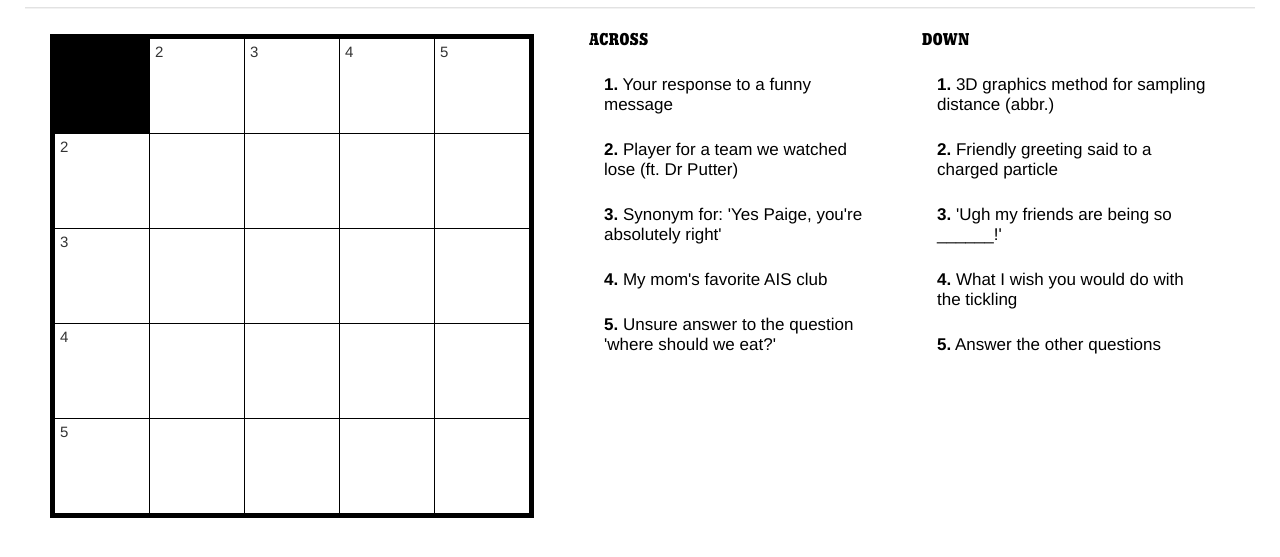
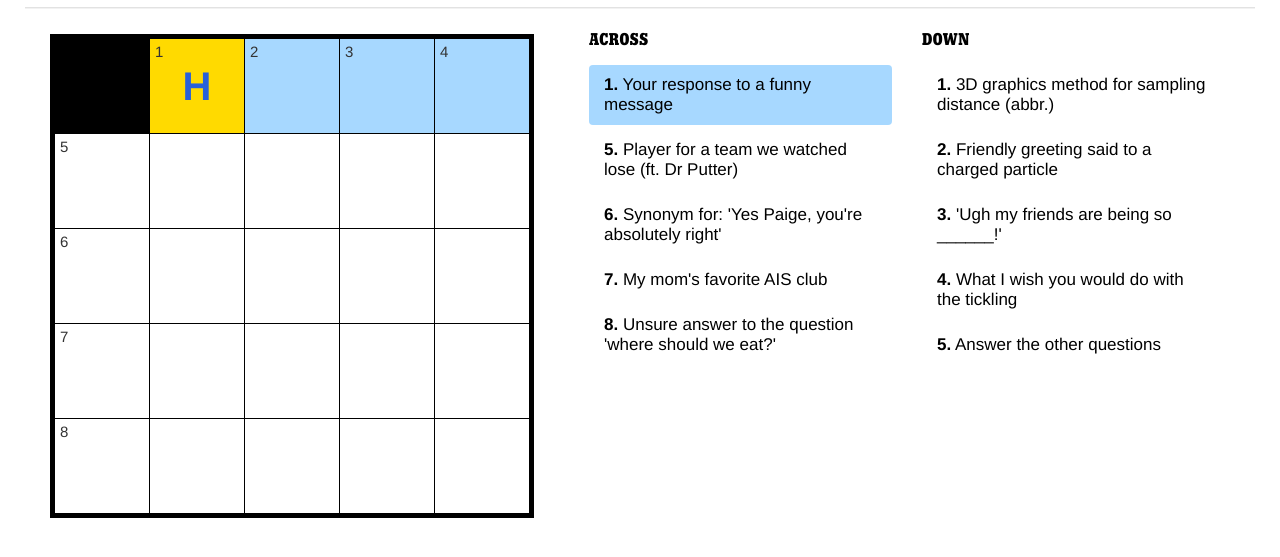
Before and after one commit to Shynee1/CustomMiniCrossword, a plain HTML site: page index.html in a window 1280 px wide. Both pictures are taken after a click on the button "Reveal". Shown: the part 241-798 px from the top of the page. Drawn offline with Linux system fonts and the light colour scheme.

Commit message:
Add check, reveal, clear

```diff
--- a/puzzle.json
+++ b/puzzle.json
@@ -13,17 +13,17 @@
       {"black": false}, {"black": false}, {"black": false}, {"black": false}, {"black": false}
     ],
     "across": [
-      {"num": 1, "row": 0, "col": 0, "clue": "Your response to a funny message", "answer": "HELP"},
-      {"num": 2, "row": 1, "col": 0, "clue": "Player for a team we watched lose (ft. Dr Putter)", "answer": "SIXER"},
-      {"num": 3, "row": 2, "col": 0, "clue": "Synonym for: 'Yes Paige, you're absolutely right'", "answer": "DITTO"},
-      {"num": 4, "row": 3, "col": 0, "clue": "My mom's favorite AIS club", "answer": "FORUM"},
-      {"num": 5, "row": 4, "col": 0, "clue": "Unsure answer to the question 'where should we eat?'", "answer": "SNAP?"}
+      {"clue": "Your response to a funny message", "answer": "HELP"},
+      {"clue": "Player for a team we watched lose (ft. Dr Putter)", "answer": "SIXER"},
+      {"clue": "Synonym for: 'Yes Paige, you're absolutely right'", "answer": "DITTO"},
+      {"clue": "My mom's favorite AIS club", "answer": "FORUM"},
+      {"clue": "Unsure answer to the question 'where should we eat?'", "answer": "SNAP?"}
     ],
     "down": [
-      {"num": 1, "row": 0, "col": 0, "clue": "3D graphics method for sampling distance (abbr.)", "answer": "SDFS"},
-      {"num": 2, "row": 0, "col": 1, "clue": "Friendly greeting said to a charged particle", "answer": "HIION"},
-      {"num": 3, "row": 0, "col": 2, "clue": "'Ugh my friends are being so ______!'", "answer": "EXTRA"},
-      {"num": 4, "row": 0, "col": 3, "clue": "What I wish you would do with the tickling", "answer": "LETUP"},
-      {"num": 5, "row": 0, "col": 4, "clue": "Answer the other questions", "answer": "PROM?"}
+      {"clue": "3D graphics method for sampling distance (abbr.)", "answer": "SDFS"},
+      {"clue": "Friendly greeting said to a charged particle", "answer": "HIION"},
+      {"clue": "'Ugh my friends are being so ______!'", "answer": "EXTRA"},
+      {"clue": "What I wish you would do with the tickling", "answer": "LETUP"},
+      {"clue": "Answer the other questions", "answer": "PROM?"}
     ]
   }
--- a/script.js
+++ b/script.js
@@ -1,6 +1,7 @@
 let puzzle, activeDir = 'across', activeIdx = null, timerSecs = 0;
 let timerInterval;
 let puzzleCompleted = false;
+let answerGrid = [];
 const dateOptions = {
     weekday: 'long',
     year: 'numeric',
@@ -12,7 +13,9 @@ window.onload = async () => {
   try {
     puzzle = await (await fetch('puzzle.json')).json();
     console.log(puzzle);
-    buildGrid();
+
+    buildAnswerGrid();
+    buildPuzzleGrid();
     buildClues();
     startTimer();
 
@@ -38,9 +41,9 @@ window.onload = async () => {
     document.getElementById('creator').textContent = authorString;
 
     document.getElementById('rebus').addEventListener('click', () => console.log('Rebus clicked'));
-    document.getElementById('clear').addEventListener('click', () => console.log('Clear clicked'));
-    document.getElementById('reveal').addEventListener('click', () => console.log('Reveal clicked'));
-    document.getElementById('check').addEventListener('click', () => console.log('Check clicked'));
+    document.getElementById('clear').addEventListener('click', clearPuzzle);
+    document.getElementById('reveal').addEventListener('click', revealSquare);
+    document.getElementById('check').addEventListener('click', checkSquare);
     document.getElementById('pause').addEventListener('click', handlePause);
 
     document.addEventListener('keydown', handleKeydown);
@@ -49,13 +52,119 @@ window.onload = async () => {
   }
 };
 
+function buildAnswerGrid() {
+  answerGrid = Array(puzzle.rows).fill().map(() => Array(puzzle.cols).fill(''));
+
+  for (let row = 0; row < puzzle.rows; row++){
+    let rowStringIdx = 0;
+    for (let col = 0; col < puzzle.cols; col++) {
+
+      if (isBlackCell(row, col)) continue;
+
+      const entry = puzzle.across[row];
+
+      if (rowStringIdx >= entry.answer.length) continue;
+
+      answerGrid[row][col] = entry.answer.charAt(rowStringIdx);
+      rowStringIdx++;
+    }
+  }
+}
+
+function findPositionForClue(direction, index) {
+  const clue = puzzle[direction][index];
+  const clueNum = getClueNumberFromIndex(direction, index);
+
+  for (let r = 0; r < puzzle.rows; r++) {
+    for (let c = 0; c < puzzle.cols; c++) {
+      const num = getClueNumber(r, c);
+      if (num === clueNum) {
+        return { row: r, col: c };
+      }
+    }
+  }
+
+  return { row: 0, col: 0 };
+}
+
+function getClueNumberFromIndex(direction, index) {
+  let acrossCount = 0;
+  let downCount = 0;
+  let clueNumbers = [];
+
+  for (let r = 0; r < puzzle.rows; r++) {
+    for (let c = 0; c < puzzle.cols; c++) {
+      if (isBlackCell(r, c)) continue;
+
+      const startAcross = c === 0 || isBlackCell(r, c-1);
+      const startDown = r === 0 || isBlackCell(r-1, c);
+
+      if (startAcross || startDown) {
+        const clueNumber = clueNumbers.length + 1;
+        clueNumbers.push(clueNumber);
+
+        if (startAcross) acrossCount++;
+        if (startDown) downCount++;
+
+        if (direction === 'across' && startAcross && acrossCount === index + 1) {
+          return clueNumber;
+        }
+
+        if (direction === 'down' && startDown && downCount === index + 1) {
+          return clueNumber;
+        }
+      }
+    }
+  }
+
+  return null;
+}
+
+function clearPuzzle(e) {
+  clearHighlighting();
+
+  document.querySelectorAll('input')
+    .forEach(c => c.value = "");
+}
+
+function checkSquare(e) {
+  const input = document.querySelector(`input[data-idx='${activeIdx}']`);
+  const {r, c} = idxToRC(activeIdx);
+  const expected = answerGrid[r][c];
+
+  if (input.value && input.value === expected)
+    input.classList.add('correct');
+  else
+    input.classList.add('incorrect');
+}
+
+function revealSquare(e) {
+  const input = document.querySelector(`input[data-idx='${activeIdx}']`);
+  const {r, c} = idxToRC(activeIdx);
+  const answer = answerGrid[r][c];
+
+  if (input.classList.contains('incorrect'))
+      input.classList.remove('incorrect');
+
+  input.value = answer;
+  input.classList.add('correct');
+
+  setTimeout(checkPuzzleCompletion, 300);
+}
+
+function clearHighlighting(e) {
+  document.querySelectorAll('.cell.selected, .cell.active')
+    .forEach(c => c.classList.remove('selected','active'));
+
+  document.querySelectorAll('#across-list li, #down-list li')
+    .forEach(li => li.classList.remove('active', 'highlighted'));
+}
+
 function handlePause(e) {
-  // Toggle pause state
   if (!timerInterval) {
-    // Timer is already paused, resume it
+    // Restart timer
     startTimer();
 
-    // Remove the pause overlay if it exists
     const existingOverlay = document.querySelector('.pause-overlay');
     if (existingOverlay) {
       document.body.removeChild(existingOverlay);
@@ -94,11 +203,9 @@ function handlePause(e) {
   }
 }
 
-// Handle keyboard navigation
 function handleKeydown(e) {
     if (!activeIdx) return;
 
-    // Arrow keys for navigation
     if (e.key === 'ArrowRight') {
       e.preventDefault();
       moveInDirection(0, 1);
@@ -118,13 +225,14 @@ function handleKeydown(e) {
 }
 
 function moveToNextClue() {
-    // Find the current clue index
     let currentClueIndex = -1;
 
     // Find the active clue in the current direction
-    for (let i = 0; i < puzzle[activeDir].length; i++) {
-      const clue = puzzle[activeDir][i];
-      const clueIdx = clue.row * puzzle.cols + clue.col;
+    const entriesInCurrentDirection = puzzle[activeDir];
+
+    for (let i = 0; i < entriesInCurrentDirection.length; i++) {
+      const position = findPositionForClue(activeDir, i);
+      const clueIdx = position.row * puzzle.cols + position.col;
       const clueCells = getEntryCells(clueIdx);
 
       if (clueCells.includes(activeIdx)) {
@@ -135,9 +243,9 @@ function moveToNextClue() {
 
     if (currentClueIndex !== -1) {
       // Move to the next clue in the current direction
-      const nextClueIndex = (currentClueIndex + 1) % puzzle[activeDir].length;
-      const nextClue = puzzle[activeDir][nextClueIndex];
-      const nextClueIdx = nextClue.row * puzzle.cols + nextClue.col;
+      const nextClueIndex = (currentClueIndex + 1) % entriesInCurrentDirection.length;
+      const nextPosition = findPositionForClue(activeDir, nextClueIndex);
+      const nextClueIdx = nextPosition.row * puzzle.cols + nextPosition.col;
 
       // Highlight the new clue and focus on its first cell
       activeIdx = nextClueIdx;
@@ -162,19 +270,20 @@ function moveInDirection(dr, dc) {
   }
 }
 
-function buildGrid() {
+function buildPuzzleGrid() {
   const grid = document.getElementById('grid');
   grid.innerHTML = '';
   grid.style.gridTemplateColumns = `repeat(${puzzle.cols},1fr)`;
 
   for (let r = 0; r < puzzle.rows; r++) {
     for (let c = 0; c < puzzle.cols; c++) {
-      const idx = r * puzzle.cols + c;
+      const idx = rcToIdx(r, c);
       const cell = document.createElement('div');
       cell.className = 'cell';
-      if (puzzle.grid[idx].black) cell.classList.add('black');
-
-      if (!puzzle.grid[idx].black) {
+      if (puzzle.grid[idx].black){
+        cell.classList.add('black');
+      }
+      else {
         const num = getClueNumber(r, c);
         if (num) {
           const n = document.createElement('div');
@@ -186,14 +295,12 @@ function buildGrid() {
         inp.maxLength = 1;
         inp.dataset.idx = idx;
 
-        // Typing moves cursor - only when a character is entered
         inp.addEventListener('input', onInput);
 
         // Handle backspace properly
         inp.addEventListener('keydown', e => {
           if (e.key === 'Backspace') {
-            if (e.target.value) {
-              // If there's text, just clear the cell without moving
+            if (e.target.value && !e.target.classList.contains('correct')) {
               e.target.value = '';
               e.preventDefault();
             } else {
@@ -211,7 +318,6 @@ function buildGrid() {
           }
         });
 
-        // Click selects cell
         cell.addEventListener('click', () => onCellClick(idx));
         cell.appendChild(inp);
       }
@@ -221,8 +327,8 @@ function buildGrid() {
 
   // Initialize the first active cell
   if (puzzle.across.length > 0) {
-    const firstClue = puzzle.across[0];
-    const firstIdx = firstClue.row * puzzle.cols + firstClue.col;
+    const firstPosition = findPositionForClue('across', 0);
+    const firstIdx = firstPosition.row * puzzle.cols + firstPosition.col;
     setTimeout(() => {
       highlightFrom(firstIdx);
     }, 100);
@@ -232,6 +338,9 @@ function buildGrid() {
 function onInput(e) {
   // Only move forward if a character was actually entered
   if (e.target.value) {
+    if (e.target.classList.contains('incorrect'))
+      e.target.classList.remove('incorrect');
+
     e.target.value = e.target.value.toUpperCase();
     moveCursor(1);
 
@@ -244,16 +353,22 @@ function buildClues() {
   ['across','down'].forEach(dir => {
     const ul = document.getElementById(dir + '-list');
     ul.innerHTML = '';
-    puzzle[dir].forEach(cl => {
+
+    puzzle[dir].forEach((clue, index) => {
+      const position = findPositionForClue(dir, index);
+      const clueNum = getClueNumberFromIndex(dir, index);
+
       const li = document.createElement('li');
-      li.innerHTML = `<strong>${cl.num}.</strong> ${cl.clue}`;
+      li.innerHTML = `<strong>${clueNum}.</strong> ${clue.clue}`;
       li.dataset.dir = dir;
-      li.dataset.num = cl.num;
-      li.dataset.idx = cl.row * puzzle.cols + cl.col;
+      li.dataset.num = clueNum;
+      li.dataset.idx = position.row * puzzle.cols + position.col;
+
       li.addEventListener('click', () => {
         activeDir = dir;
-        highlightFrom(cl.row * puzzle.cols + cl.col);
+        highlightFrom(parseInt(li.dataset.idx));
       });
+
       ul.appendChild(li);
     });
   });
@@ -270,11 +385,9 @@ function onCellClick(idx) {
 
   highlightFrom(idx);
 
-  // Always focus on the clicked cell input field
   document.querySelector(`input[data-idx='${idx}']`).focus();
 }
 
-// Update the moveCursor function to respect the active direction
 function moveCursor(delta) {
   if (activeIdx === null) return;
   const cells = getEntryCells(activeIdx);
@@ -289,17 +402,10 @@ function moveCursor(delta) {
   } else if (delta > 0 && newPos >= cells.length) {
     moveToNextClue();
   }
-
 }
 
 function highlightFrom(idx) {
-  // Remove previous highlighting from cells
-  document.querySelectorAll('.cell.selected, .cell.active')
-    .forEach(c => c.classList.remove('selected','active'));
-
-  // Remove active classes from clues
-  document.querySelectorAll('#across-list li, #down-list li')
-    .forEach(li => li.classList.remove('active', 'highlighted'));
+  clearHighlighting();
 
   // Highlight the selected cell
   const selCell = document.querySelector(`input[data-idx='${idx}']`).parentElement;
@@ -316,29 +422,27 @@ function highlightFrom(idx) {
 
   activeIdx = idx;
 
-  // Find the current clue and highlight it
-  const { r, c } = idxToRC(idx);
+  // Find the clue that contains this cell
+  const entries = puzzle[activeDir];
 
-  // Highlight the active clue
-  let foundClue = false;
-
-  // First, find the specific clue that contains this cell
-  puzzle[activeDir].forEach(clue => {
-    let clueIdx = clue.row * puzzle.cols + clue.col;
-    let clueCells = getEntryCells(clueIdx);
+  for (let i = 0; i < entries.length; i++) {
+    const position = findPositionForClue(activeDir, i);
+    const clueIdx = position.row * puzzle.cols + position.col;
+    const clueCells = getEntryCells(clueIdx);
 
     if (clueCells.includes(idx)) {
       // This is our active clue
-      const clueElement = document.querySelector(`#${activeDir}-list li[data-num='${clue.num}']`);
+      const clueNum = getClueNumberFromIndex(activeDir, i);
+      const clueElement = document.querySelector(`#${activeDir}-list li[data-num='${clueNum}']`);
       if (clueElement) {
         clueElement.classList.add('active');
-        foundClue = true;
 
         // Scroll the clue into view if needed
         clueElement.scrollIntoView({ behavior: 'smooth', block: 'nearest' });
       }
+      break;
     }
-  });
+  }
 }
 
 function getEntryCells(startIdx) {
@@ -361,16 +465,33 @@ function getEntryCells(startIdx) {
 
 function isBlackCell(r, c) {
   if (r < 0 || c < 0 || r >= puzzle.rows || c >= puzzle.cols) return true;
-  const idx = r * puzzle.cols + c;
+  const idx = rcToIdx(r, c);
   return puzzle.grid[idx].black;
 }
 
+function getClueNumber(r, c) {
+  // We need to determine if this cell starts an across or down entry
+  if (isBlackCell(r, c)) return null;
 
-function getClueNumber(r,c) {
-  const a = puzzle.across.find(cl=>cl.row===r&&cl.col===c);
-  if (a) return a.num;
-  const d = puzzle.down.find(cl=>cl.row===r&&cl.col===c);
-  return d ? d.num : null;
+  const startAcross = c === 0 || isBlackCell(r, c-1);
+  const startDown = r === 0 || isBlackCell(r-1, c);
+
+  if (!startAcross && !startDown) return null;
+
+  // Count all the clue numbers up to this point
+  let clueNumber = 1;
+  for (let rr = 0; rr < puzzle.rows; rr++) {
+    for (let cc = 0; cc < puzzle.cols; cc++) {
+      if (rr === r && cc === c) return clueNumber;
+
+      if (!isBlackCell(rr, cc)) {
+        const sa = cc === 0 || isBlackCell(rr, cc-1);
+        const sd = rr === 0 || isBlackCell(rr-1, cc);
+        if (sa || sd) clueNumber++;
+      }
+    }
+  }
+  return null;
 }
 
 function startTimer() {
@@ -388,22 +509,16 @@ function startTimer() {
   if (puzzleCompleted) return false;
 
   for (let r = 0; r < puzzle.rows; r++) {
-      let wordIndex = 0;
     for (let c = 0; c < puzzle.cols; c++) {
-        const idx = r * puzzle.cols + c;
 
-        // Skip black cells
-        if (puzzle.grid[idx].black) continue;
+      if (isBlackCell(r, c)) continue;
 
-        // Get input element
-        const inputEl = document.querySelector(`input[data-idx='${idx}']`);
+      const idx = rcToIdx(r, c);
+      const input = document.querySelector(`input[data-idx='${idx}']`);
+      const expectedValue = answerGrid[r][c];
 
-        let expectedValue = puzzle.across[r].answer.charAt(wordIndex);
-        wordIndex++;
-
-        // Check if input exists and has a value
-        if (!inputEl || !inputEl.value || inputEl.value !== expectedValue || inputEl.value.trim() === '') {
-          return false; // Found an empty cell, puzzle not complete
+      if (!input || input.value !== expectedValue) {
+        return false;
       }
     }
   }
@@ -413,7 +528,6 @@ function startTimer() {
 }
 
 function showVictoryScreen() {
-  // Set puzzle as completed to stop the timer
   puzzleCompleted = true;
 
   const overlay = document.createElement('div');
@@ -446,16 +560,10 @@ function showVictoryScreen() {
 }
 
 function highlightPromposal() {
-  const promStartingPos = 4;
+  let promStartingPos = 4;
+
   activeDir = 'down';
-
-  // Remove previous highlighting from cells
-  document.querySelectorAll('.cell.selected, .cell.active')
-    .forEach(c => c.classList.remove('selected','active'));
-
-  // Remove active classes from clues
-  document.querySelectorAll('#across-list li, #down-list li')
-    .forEach(li => li.classList.remove('active', 'highlighted'));
+  clearHighlighting();
 
   const promCell = document.querySelector(`input[data-idx='${promStartingPos}']`).parentElement;
   promCell.classList.add('selected');
@@ -463,13 +571,14 @@ function highlightPromposal() {
   // Highlight all cells in prom
   const cells = getEntryCells(promStartingPos);
   cells.forEach(i => {
-    if (i !== promStartingPos) {
     const cellElement = document.querySelector(`input[data-idx='${i}']`).parentElement;
     cellElement.classList.add('selected');
-    }
   });
 }
 
+function rcToIdx(r, c) {
+  return r * puzzle.cols + c;
+}
 
 function idxToRC(idx) {
   return { r: Math.floor(idx / puzzle.cols), c: idx % puzzle.cols };
--- a/style.css
+++ b/style.css
@@ -200,6 +200,14 @@ main {
   cursor: pointer;
 }
 
+.cell input.correct {
+  color: #2860d8;
+}
+
+.cell input.incorrect {
+  color: #eb4034;
+}
+
 .cell.selected {
   background: #ffda00;
 }
```
Lines whose indentation alone changed are shown as unchanged.
